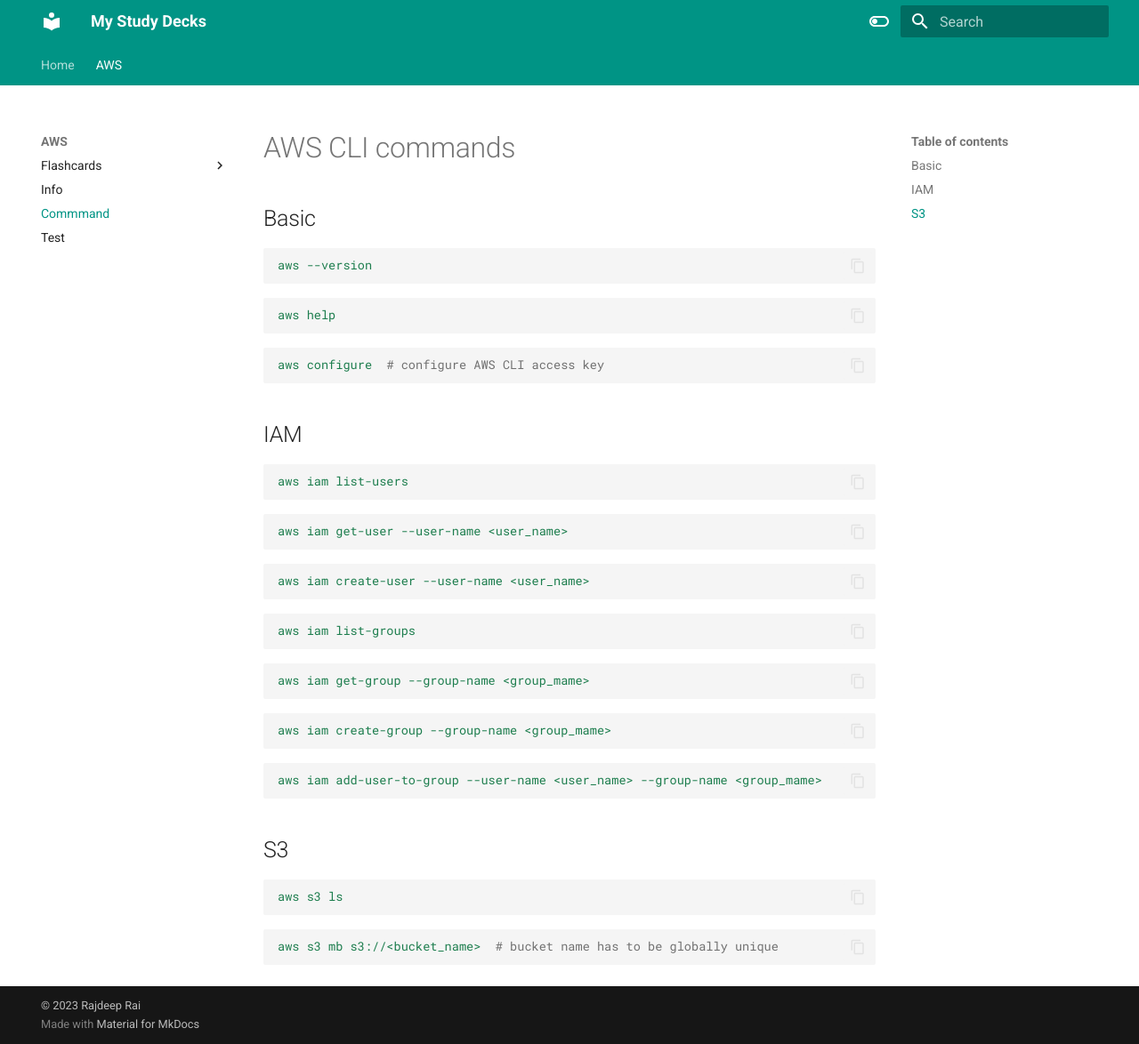
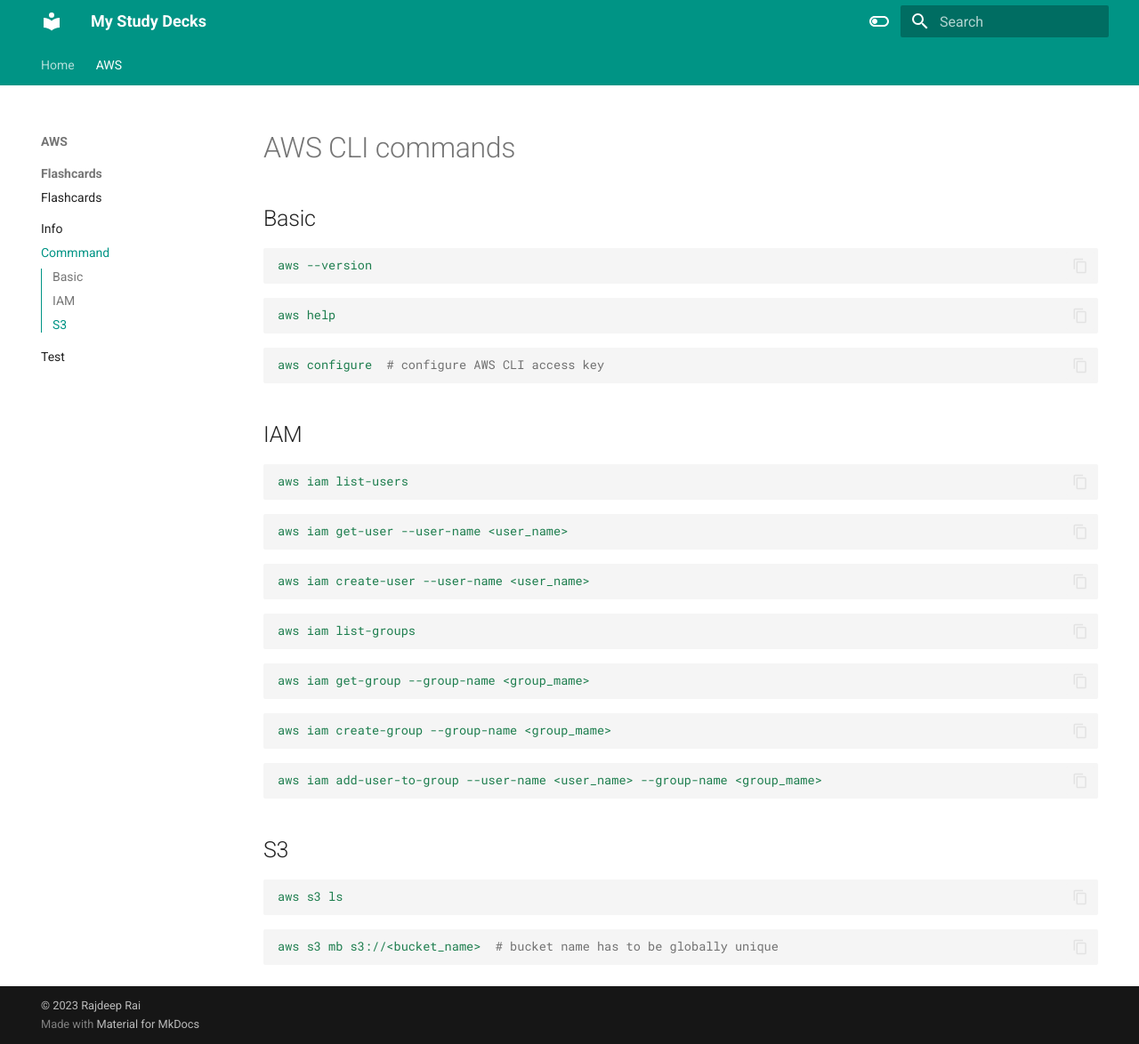
Before and after one commit to rajdyp/my-study-decks, an MkDocs documentation site: the page built from docs/aws/aws_cli.md, in a window 1280 px wide and 1174 px high. Shown: the whole window at 89% size. Built offline with MkDocs 1.6.1 and Material for MkDocs 9.7.7, drawn with Linux system fonts in a browser that asks for light colours.

Commit message:
Update mkdocs.yml

```diff
--- a/mkdocs.yml
+++ b/mkdocs.yml
@@ -14,9 +14,9 @@
   name: material
   features:
     - navigation.tabs
-    # - navigation.sections
-    # - navigation.indexes
-    # - toc.integrate
+    - navigation.sections
+    - navigation.indexes
+    - toc.integrate
     - navigation.top
     - search.suggest
     - search.highlight
```
